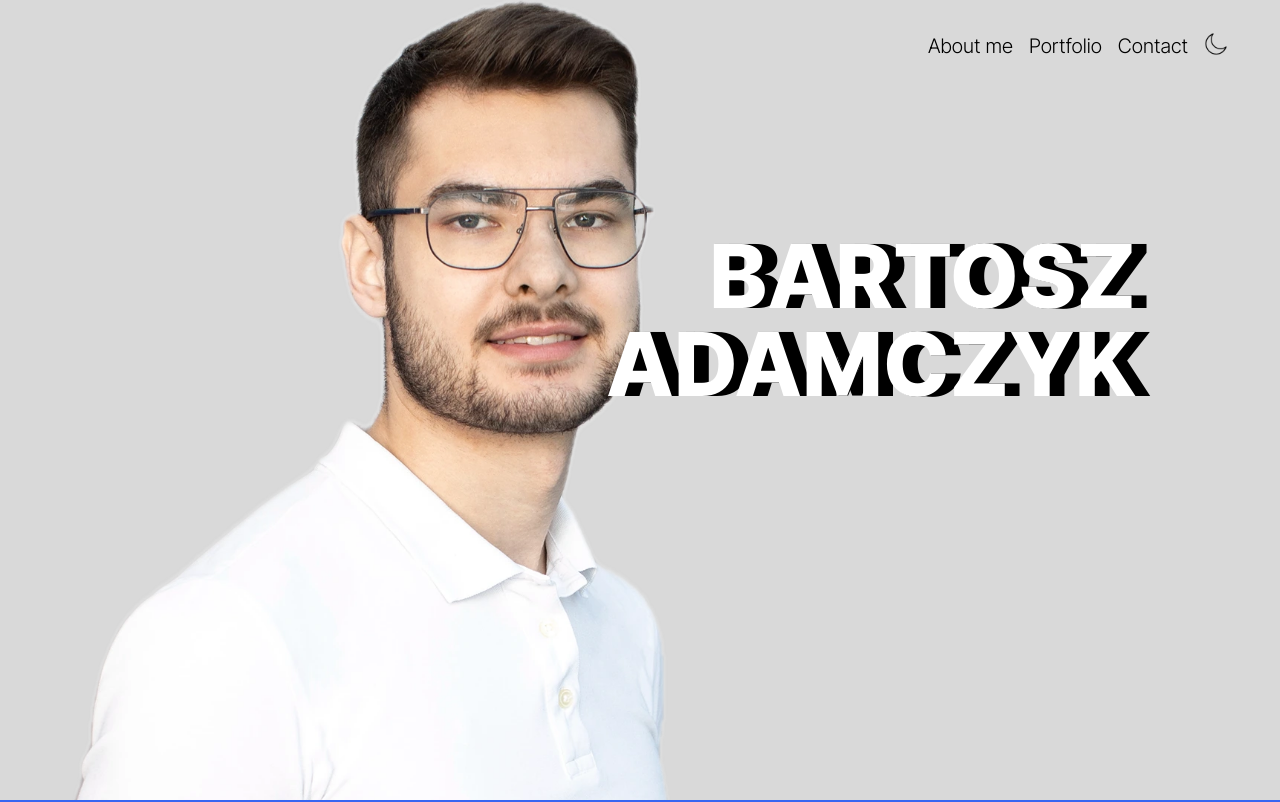
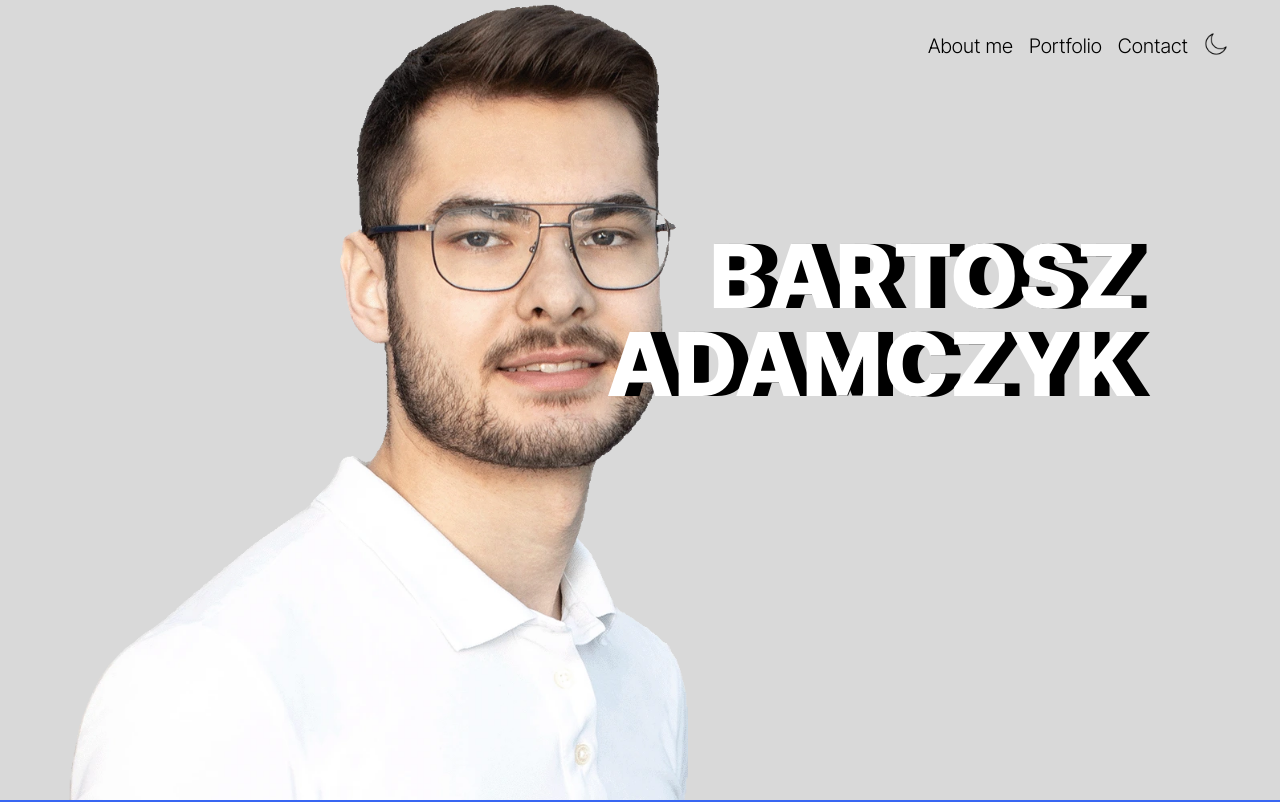
Before and after one commit to Bartan02/bartan02.github.io, a Next.js app: page / in a window 1280 px wide. Shown: the top 802 px of the page. Built offline with nearby package versions, Linux system fonts and the light colour scheme.

Commit message:
Change bartoszadamczyk picture

```diff
--- a/package.json
+++ b/package.json
@@ -9,9 +9,12 @@
     "lint": "next lint"
   },
   "dependencies": {
+    "i18next": "^24.1.0",
     "next": "14.2.10",
+    "ni18n": "^1.1.0",
     "react": "^18.3.1",
-    "react-dom": "^18.3.1"
+    "react-dom": "^18.3.1",
+    "react-i18next": "^15.2.0"
   },
   "devDependencies": {
     "@types/node": "^20.17.6",
--- a/src/app/lib/Navbar.tsx
+++ b/src/app/lib/Navbar.tsx
@@ -37,7 +37,7 @@ export default function Navbar() {
     }, [isDarkMode]);
 
     return (
-        <nav className="fixed m-8 text-xl right-5 z-20">
+        <nav className="fixed m-8 text-xl right-0 md:right-5 z-20">
             <div className="navlist list-none flex gap-4">
                 <div className={'md:flex hidden gap-4 transition'}>
                     <span className="hover:font-[900]">
--- a/src/app/page.tsx
+++ b/src/app/page.tsx
@@ -14,15 +14,15 @@ export default function Home() {
   return (
       <div>
       <Navbar/>
-      <div className={`h-svh w-full bg-[--landing-screen] flex md:justify-start justify-center overflow-hidden`}>
-        <div className={`content-end`}>
+      <div className={`h-svh w-full bg-[--landing-screen] flex sm:justify-start justify-center overflow-hidden`}>
+        <div className={`content-end sm:ml-16`}>
             <Image
-                className={`2xl:w-[calc(200px+35vw)] md:w-[calc(200px+35vw+10vh)]`}
+                className={`2xl:w-[calc(200px+35vw)] sm:w-[calc(300px+20vw+10vh)]`}
                 src={bartoszadamczyk}
                 alt="Bartosz Adamczyk Photo"
             />
         </div>
-          <div className={`absolute right-14 md:right-32 2xl:top-1/2 md:top-[25vw] top-[calc(25vw+10vh)] text-right -translate-y-1/2 ${interTightHeader.className}`}>
+          <div className={`absolute right-7 sm:right-14 lg:right-32 2xl:top-1/2 lg:top-[25vw] sm:top-[23vw] top-[calc(25vw+10vh)] text-right -translate-y-1/2 ${interTightHeader.className}`}>
               <span className={"text-shadow-pop-right tracking-wide text-white text-[calc(24px+5vw)] leading-none inline-block"}> BARTOSZ <br/> ADAMCZYK </span>
           </div>
       </div>
```
Also changed, not shown: src/public/image/bartoszadamczyk.webp, 1 other file (tests, documents, lock files or other folders).
